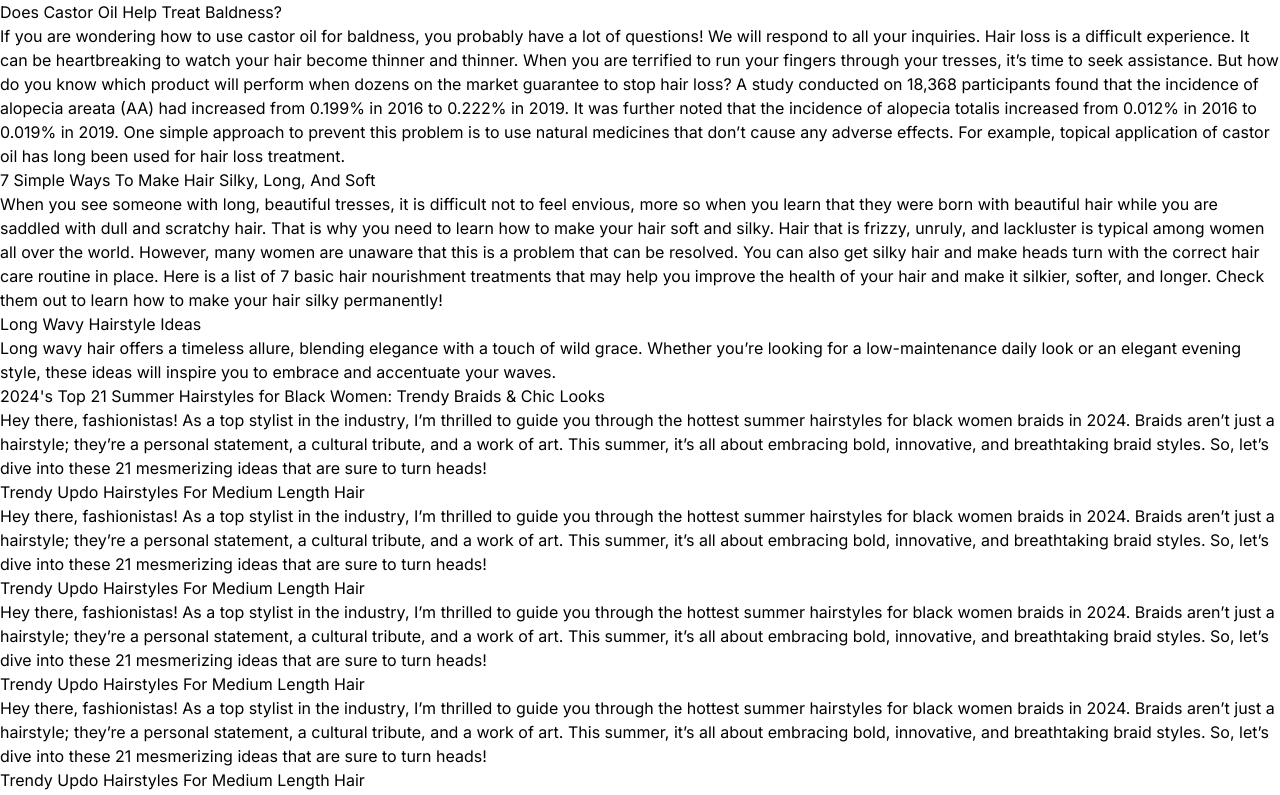
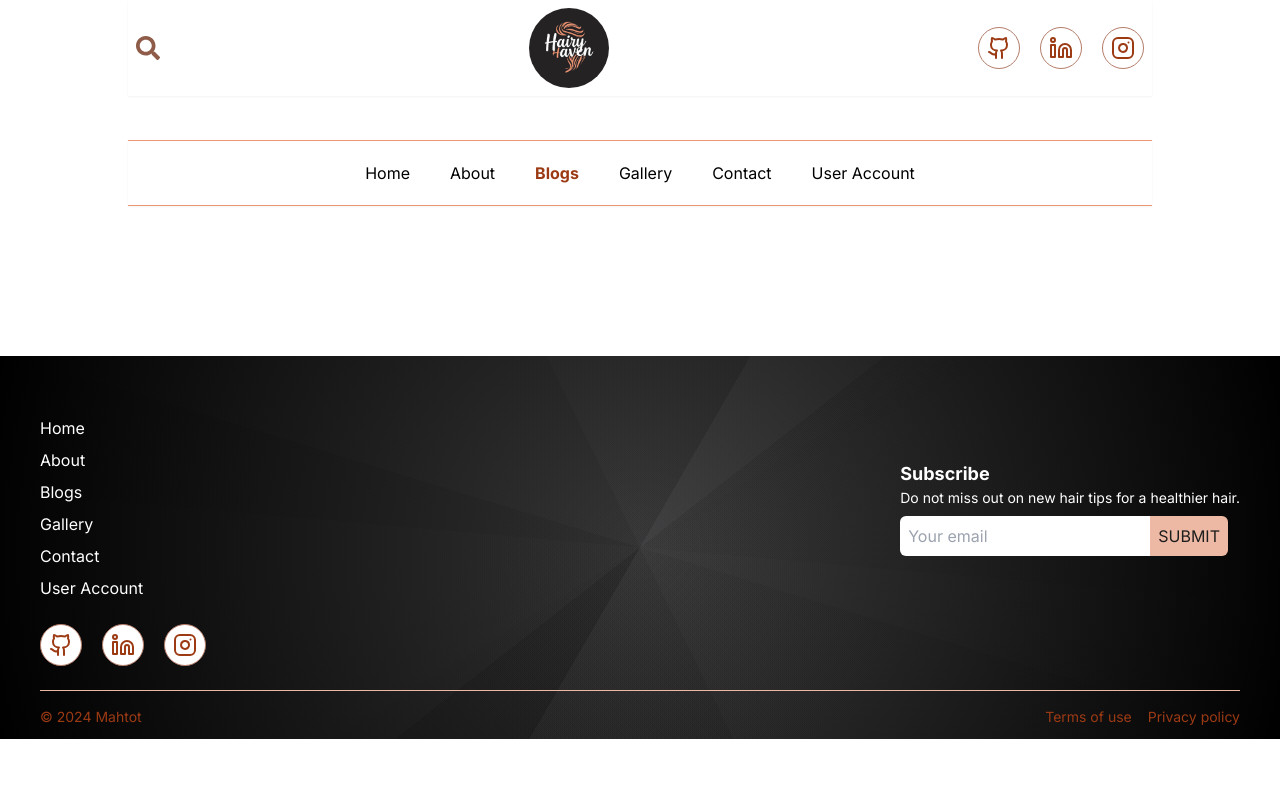
Before and after one commit to Mahtot/Hair-blog-Platform, a Next.js app: page /blogs in a window 1280 px wide. Shown: the top 795 px of the page. Built offline with nearby package versions, Linux system fonts and the light colour scheme.

Commit message:
fixed some issues

```diff
--- a/app/blogs/page.tsx
+++ b/app/blogs/page.tsx
@@ -2,7 +2,8 @@
 
 import { useEffect, useState } from "react";
 import blogsData from '../../data/blogs.json';
-
+import Navbar from "@/components/NavBar/Navbar";
+import Footer from "@/components/Footer";
 //  type for  blog data
 interface Blog {
   id: number;
@@ -19,19 +20,12 @@ const Blogs: React.FC = () => {
   }, []);
 
   return (
-    <div>
-      {blogs.length > 0 ? (
-        blogs.map(blog => (
-          <div key={blog.id}>
-            <h2>{blog.title}</h2>
-            <p>{blog.content}</p>
-          </div>
-        ))
-      ) : (
-        <div>
-          <p>Loading...</p>
-        </div>
-      )}
+    <div className="flex flex-col">
+      <Navbar />
+      <div>
+
+      </div>
+      <Footer />
     </div>
   );
 };
--- a/app/search/[searchQuery]/page.tsx
+++ b/app/search/[searchQuery]/page.tsx
@@ -34,7 +34,7 @@ const SearchResults = ({ params }: { params: { searchQuery: string } }) => {
             <Navbar />
             <div className="flex flex-col items-center py-8 px-4">
                 <h2 className="text-2xl font-bold text-[#3f2436] mb-4">
-                    {filteredBlogs.length}  Search Results for "{params.searchQuery}"
+                    {filteredBlogs.length}  Search Results for &quot;{params.searchQuery}&quot;
                 </h2>
 
                 {filteredBlogs.length > 0 ? (
```
